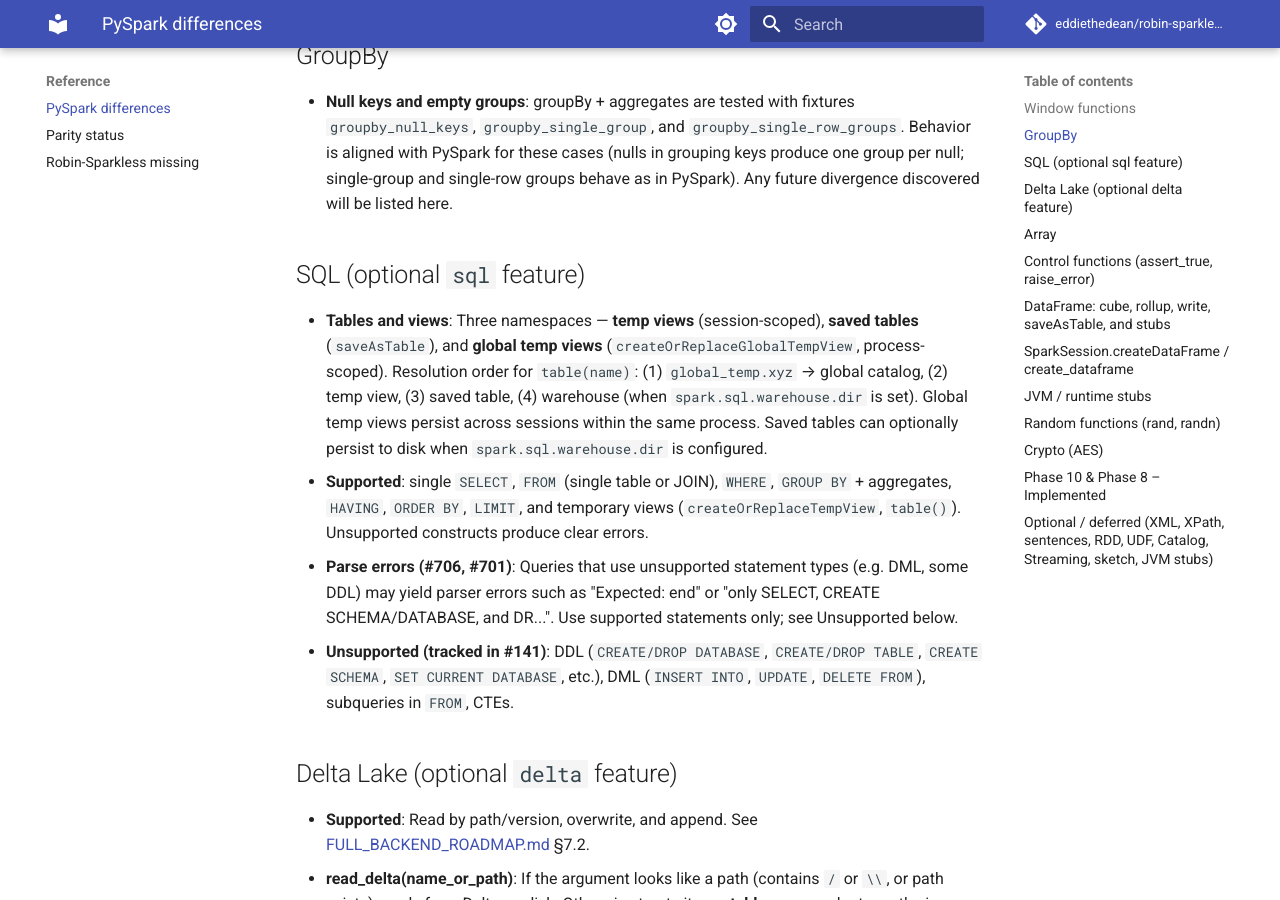
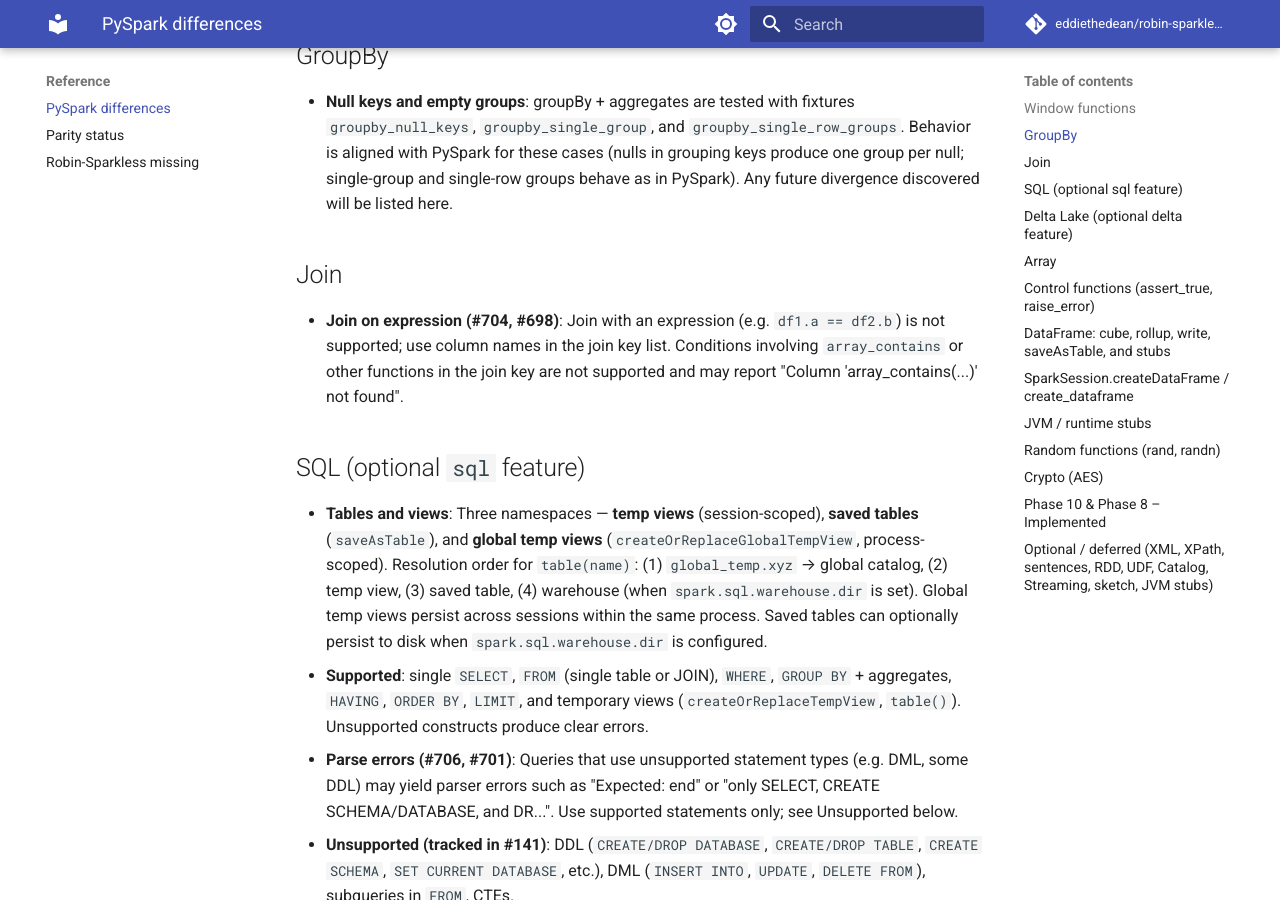
Before and after one commit to eddiethedean/robin-sparkless, an MkDocs documentation site: the page built from docs/PYSPARK_DIFFERENCES.md, in a window 1280 px wide and 900 px high, scrolled down 644 px. Built offline with MkDocs 1.6.1 and Material for MkDocs 9.7.7, drawn with Linux system fonts in a browser that asks for light colours; comment, search, counter and statistics services are not loaded.

Commit message:
PR10: Join — document join on expression and array_contains (#940)
Fixes #704, #698. Document unsupported join-on-expression and array_contains in join.

Co-authored-by: Odos Matthews <odosmatthews@Odoss-Mac-mini.local>

```diff
--- a/docs/PYSPARK_DIFFERENCES.md
+++ b/docs/PYSPARK_DIFFERENCES.md
@@ -11,6 +11,10 @@
 ## GroupBy
 
 - **Null keys and empty groups**: groupBy + aggregates are tested with fixtures `groupby_null_keys`, `groupby_single_group`, and `groupby_single_row_groups`. Behavior is aligned with PySpark for these cases (nulls in grouping keys produce one group per null; single-group and single-row groups behave as in PySpark). Any future divergence discovered will be listed here.
+
+## Join
+
+- **Join on expression (#704, #698)**: Join with an expression (e.g. `df1.a == df2.b`) is not supported; use column names in the join key list. Conditions involving `array_contains` or other functions in the join key are not supported and may report "Column 'array_contains(...)' not found".
 
 ## SQL (optional `sql` feature)
 
```
